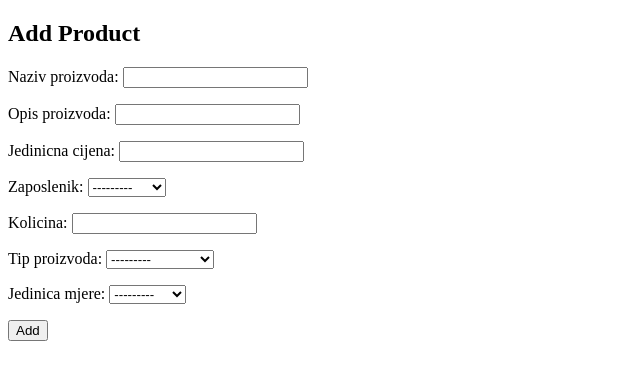
After one commit to Noname3123/skladiste-inventura, a Django app: page /novi_proizvod in a window 1280 px wide. The commit adds this page. Shown: the top 380 px of the page, without its empty margins (0-640 px from the left). Run offline with Django 4.2, Linux system fonts and the light colour scheme; data comes from the database, SQL or seed files in the repository; both versions use the stored data as it was after the commit.

Commit message:
Added form for enty of PRODUCT - TODO: NEED TO PASS REQUEST.USER to ZAPOSLENIK in FORM

```diff
--- a/skladisteInventura/skladiste/forms.py
+++ b/skladisteInventura/skladiste/forms.py
@@ -1,6 +1,8 @@
 from django import forms
 from django.contrib.auth.forms import UserCreationForm
 from django.contrib.auth import get_user_model
+from skladiste.models import Proizvod, Tip_Proizvoda, Jedinica_Mjere
+from django.core.validators import MinValueValidator
 
 class SignUpForm(UserCreationForm):
     """
@@ -9,3 +11,24 @@ class SignUpForm(UserCreationForm):
     class Meta:
         model=get_user_model()
         fields=('username','first_name', 'last_name', 'email','password1','password2')
+
+class ProductAddForm(forms.ModelForm):
+    """
+    Form responsible for adding new products into database
+    """
+    def __init__(self,*args, **kwargs):
+
+
+        super(ProductAddForm, self).__init__(*args, **kwargs)
+
+        self.fields['jedinicna_cijena'].widget.attrs['min'] = 0
+        self.fields['kolicina'].widget.attrs['min'] = 0
+
+
+    class Meta:
+        model=Proizvod
+        exclude=('jedinicna_osnovica_pdv', 'jedinicna_ukupna_cijena')
+        fields=['naziv_proizvoda', 'opis_proizvoda', 'jedinicna_cijena', 'zaposlenik','kolicina', 'tip_proizvoda', 'jedinica_mjere']
+
+    tip_proizvoda= forms.ModelChoiceField(queryset = Tip_Proizvoda.objects.all())
+    jedinica_mjere= forms.ModelChoiceField(queryset =Jedinica_Mjere.objects.all())
--- a/skladisteInventura/skladiste/models.py
+++ b/skladisteInventura/skladiste/models.py
@@ -36,6 +36,13 @@ class Proizvod(models.Model):
     tip_proizvoda=models.ForeignKey(Tip_Proizvoda,on_delete=models.PROTECT) #you cannot delete employee, it will give ProtectedError (sublcass of django.db.IntegrityError)
     jedinica_mjere=models.ForeignKey(Jedinica_Mjere,on_delete=models.PROTECT) #you cannot delete employee, it will give ProtectedError (sublcass of django.db.IntegrityError)
 
+    def save(self):
+        """
+        Overload of save method, it updates fields zaposlenik, jedinicna_osnovica_pdv and ukupna cijena
+        """
+        self.jedinicna_osnovica_pdv=self.tip_proizvoda.iznos_pdv * self.jedinicna_cijena
+        self.jedinicna_ukupna_cijena=self.jedinicna_cijena+self.jedinicna_osnovica_pdv
+        super(Proizvod,self).save()
 
     def __str__(self):
         return self.naziv_proizvoda + "-" + self.opis_proizvoda
--- /dev/null
+++ b/skladisteInventura/skladiste/templates/addEntries/create_proizvod.html
@@ -0,0 +1,11 @@
+{%extends "base.html"%}
+{%block title%} Add Product {%endblock%}
+{% block content %}
+<h2>Add Product </h2>
+<form method="post">
+ {%csrf_token%}
+ {{form.as_p}}
+ <button type="submit">Add</buttoon>
+</form>
+
+{% endblock %}
--- a/skladisteInventura/skladiste/templates/proizvodList/proizvodi_list.html
+++ b/skladisteInventura/skladiste/templates/lists/proizvodi_list.html
@@ -2,6 +2,7 @@
 {%block title%} Products {%endblock%}
 {% block content %}
 <h2>Products </h2>
+<a href={%url 'novi_proizvod'%}>New product</a>
 <table>
     <tr>
         <th>Naziv</th>
--- a/skladisteInventura/skladiste/urls.py
+++ b/skladisteInventura/skladiste/urls.py
@@ -4,7 +4,7 @@ URLs for app skladiste
 from django.contrib import admin
 from django.urls import path, include
 
-from skladiste.views import HomePage, SignUpView, ProizvodView,TipProizvodaView, JediniceMjereView
+from skladiste.views import HomePage, SignUpView, ProizvodView,TipProizvodaView, JediniceMjereView,ProizvodCreateView
 
 urlpatterns = [
     path("", HomePage.as_view(), name="home"),
@@ -12,4 +12,6 @@ urlpatterns = [
     path("proizvodi", ProizvodView.as_view(), name="proizvodi"),
     path("kategorije", TipProizvodaView.as_view(),name="kategorije"),
     path("jedinice", JediniceMjereView.as_view(),name="jedinice_mjere"),
+    path("novi_proizvod", ProizvodCreateView.as_view(), name="novi_proizvod"),
+
 ]
--- a/skladisteInventura/skladiste/views.py
+++ b/skladisteInventura/skladiste/views.py
@@ -1,5 +1,5 @@
 from django.shortcuts import render, redirect
-from skladiste.forms import SignUpForm
+from skladiste.forms import SignUpForm, ProductAddForm
 from skladiste.models import Proizvod, Tip_Proizvoda, Jedinica_Mjere
 from django.urls import reverse_lazy
 from django.http import HttpResponse
@@ -18,7 +18,7 @@ class SignUpView(CreateView):
 
 class ProizvodView(ListView):
     model=Proizvod
-    template_name='proizvodList/proizvodi_list.html'
+    template_name='lists/proizvodi_list.html'
     context_object_name='proizvodi'
 
     def get(self, request):
@@ -32,7 +32,7 @@ class ProizvodView(ListView):
 
 class TipProizvodaView(ListView):
     model=Tip_Proizvoda
-    template_name='proizvodList/kategorije_list.html'
+    template_name='lists/kategorije_list.html'
     context_object_name='tipovi'
 
     def get(self, request):
@@ -47,7 +47,7 @@ class TipProizvodaView(ListView):
 
 class JediniceMjereView(ListView):
     model=Jedinica_Mjere
-    template_name='proizvodList/jedinice_list.html'
+    template_name='lists/jedinice_list.html'
     context_object_name='jedinice'
 
     def get(self, request):
@@ -58,4 +58,10 @@ class JediniceMjereView(ListView):
 
         else:
             return super().get(request=request)
-Jedinica_Mjere
+
+
+class ProizvodCreateView(CreateView):
+    model=Proizvod
+    form_class=ProductAddForm
+    template_name="addEntries/create_proizvod.html"
+    success_url=reverse_lazy('proizvodi')
```
Also changed, not shown: skladisteInventura/db.sqlite3, skladisteInventura/skladiste/templates/lists/jedinice_list.html (renamed from skladisteInventura/skladiste/templates/proizvodList/jedinice_list.html), skladisteInventura/skladiste/templates/lists/kategorije_list.html (renamed from skladisteInventura/skladiste/templates/proizvodList/kategorije_list.html).
